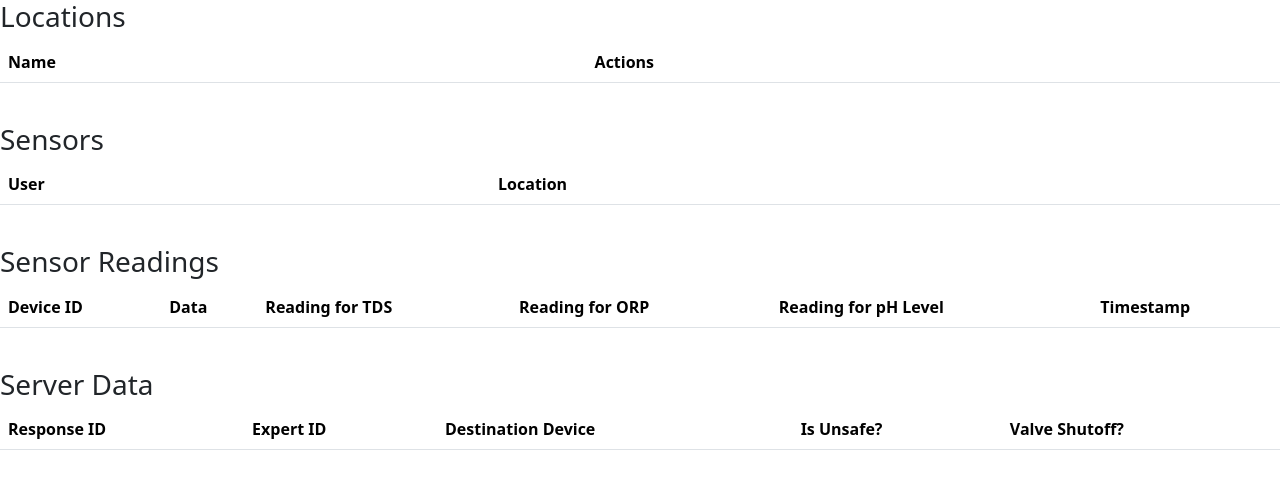
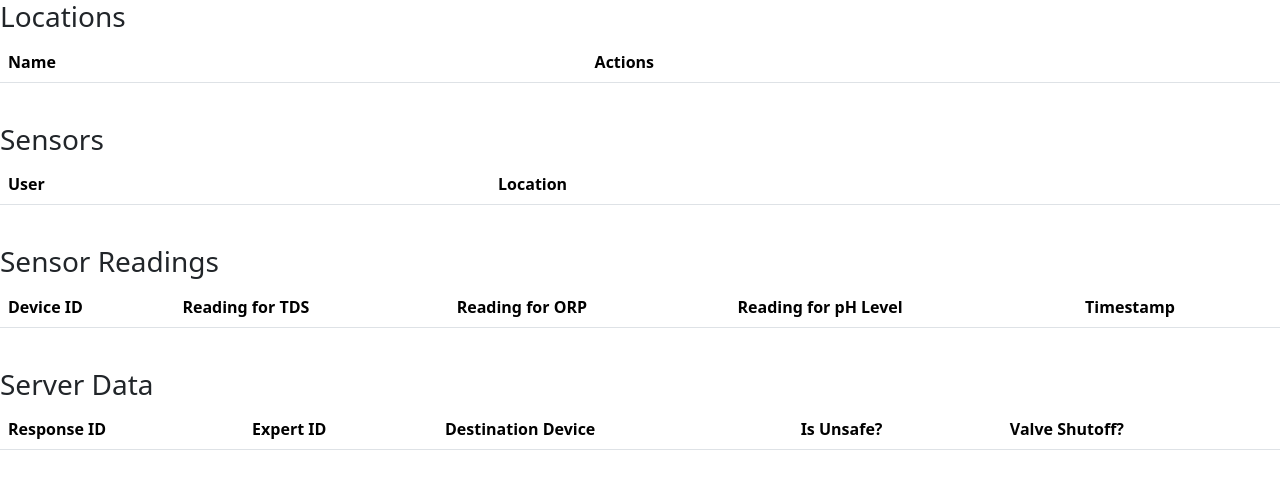
Before and after one commit to Egrez/cloud_h20, a Django app: page / in a window 1280 px wide. Shown: the top 489 px of the page. Run offline with Django 3.2, Linux system fonts and the light colour scheme; data that the repository does not hold is empty.

Commit message:
Remove data column

```diff
--- a/templates/index.html
+++ b/templates/index.html
@@ -51,7 +51,6 @@
         <table class="table">
             <tr>
                 <th scope="col">Device ID</th>
-                <th scope="col">Data</th>
                 <th scope="col">Reading for TDS</th>
                 <th scope="col">Reading for ORP</th>
                 <th scope="col">Reading for pH Level</th>
@@ -60,7 +59,6 @@
             {% for sensor_reading in sensor_readings %}
                 <tr>
                     <td>{{ sensor_reading.device_id }}</td>
-                    <td>{{ sensor_reading.data }}</td>
                     <td>{{ sensor_reading.tds }}</td>
                     <td>{{ sensor_reading.cond }}</td>
                     <td>{{ sensor_reading.pH }}</td>
```
